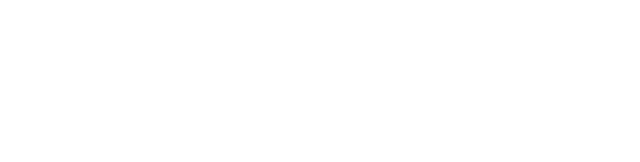
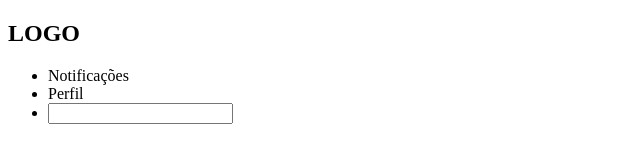
Before and after one commit to thiagof85/projeto-proz-g7, a plain HTML site: page conteudo_home.html in a window 1280 px wide. Shown: the whole page, without its empty margins (0-640 px from the left). Drawn offline with Linux system fonts and the light colour scheme.

Commit message:
add menu

```diff
--- a/conteudo_home.html
+++ b/conteudo_home.html
@@ -5,6 +5,18 @@
     <title>Title</title>
 </head>
 <body>
+<aside class="menu white-bg">
+    <div class="main-content menu-content">
+        <h1><a>LOGO</a></h1>
+        <nav>
+            <ul>
+                <li><a>Notificações</a></li>
+                <li><a>Perfil</a></li>
+                <li><label><input></label></li>
+            </ul>
+        </nav>
+    </div>
+</aside>
 
 </body>
 </html>
```
